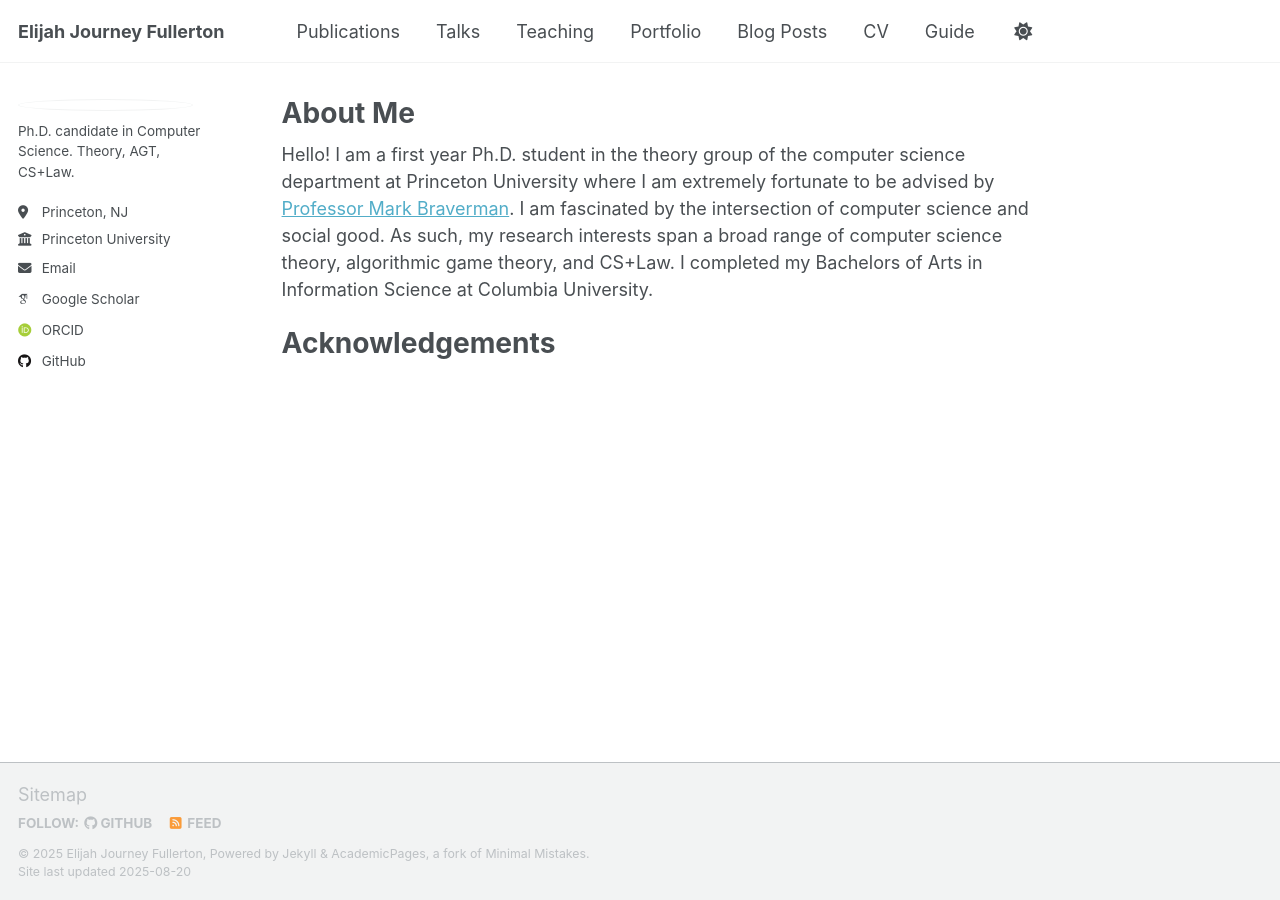
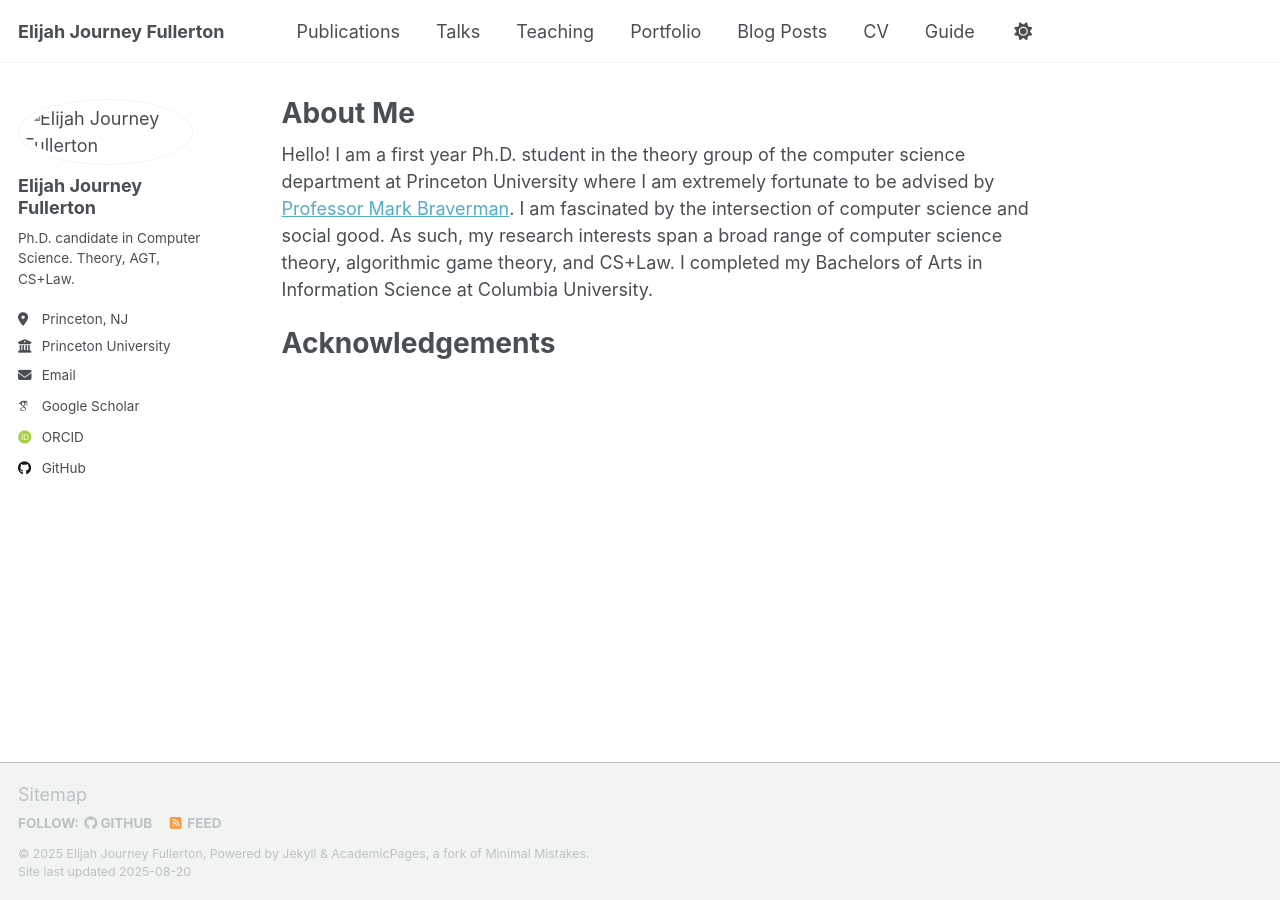
Before and after one commit to elijah-fullerton/elijah-fullerton.github.io, a Jekyll site: the page built from _pages/about.md, in a window 1280 px wide. Built offline with Jekyll 4.4.1, drawn with Linux system fonts in a browser that asks for light colours; some web fonts are replaced; a script that is not in the unit is left out.

Commit message:
Update _config.yml

```diff
--- a/_config.yml
+++ b/_config.yml
@@ -23,7 +23,7 @@
 author:
   # Biographic information
   avatar           : "/images/PrincetonProfile.png"
-  name             : #"Elijah Journey Fullerton"
+  name             : "Elijah Journey Fullerton"
   pronouns         : # example: "she/her"
   bio              : "Ph.D. candidate in Computer Science. Theory, AGT, CS+Law."
   location         : "Princeton, NJ"
```
